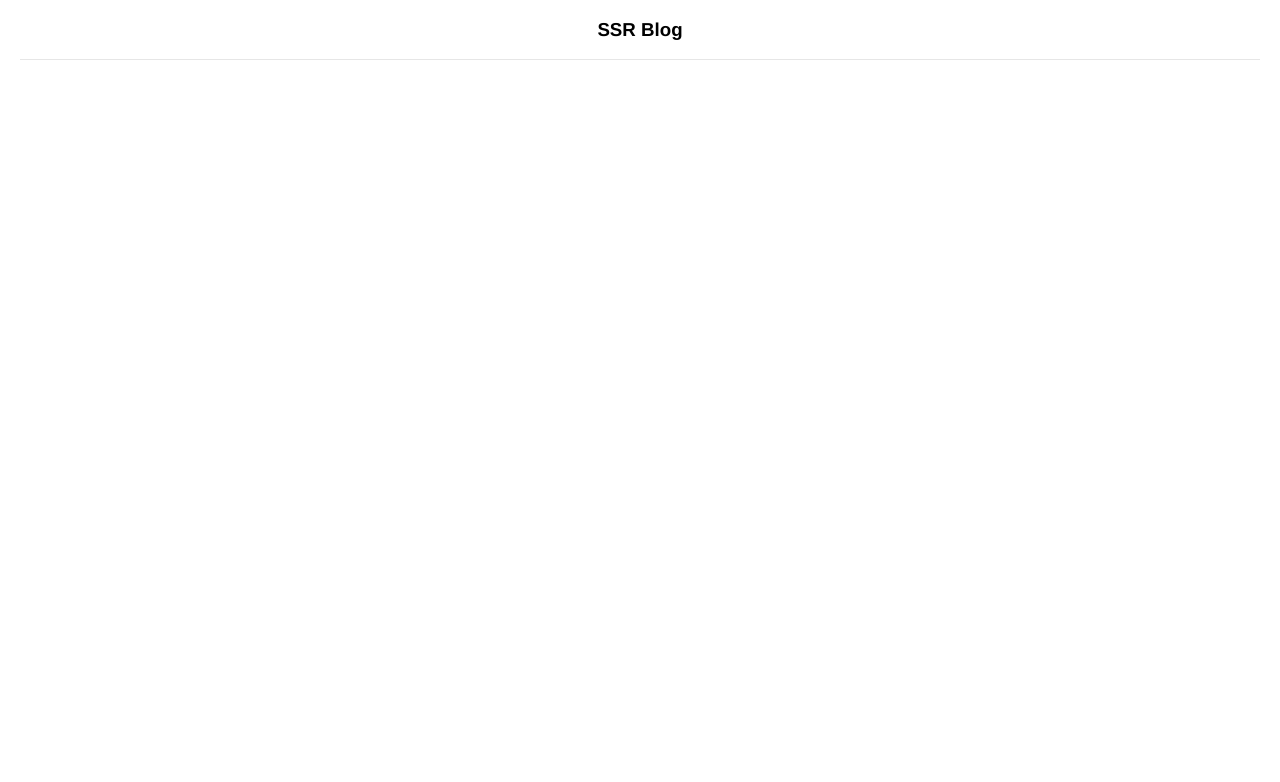
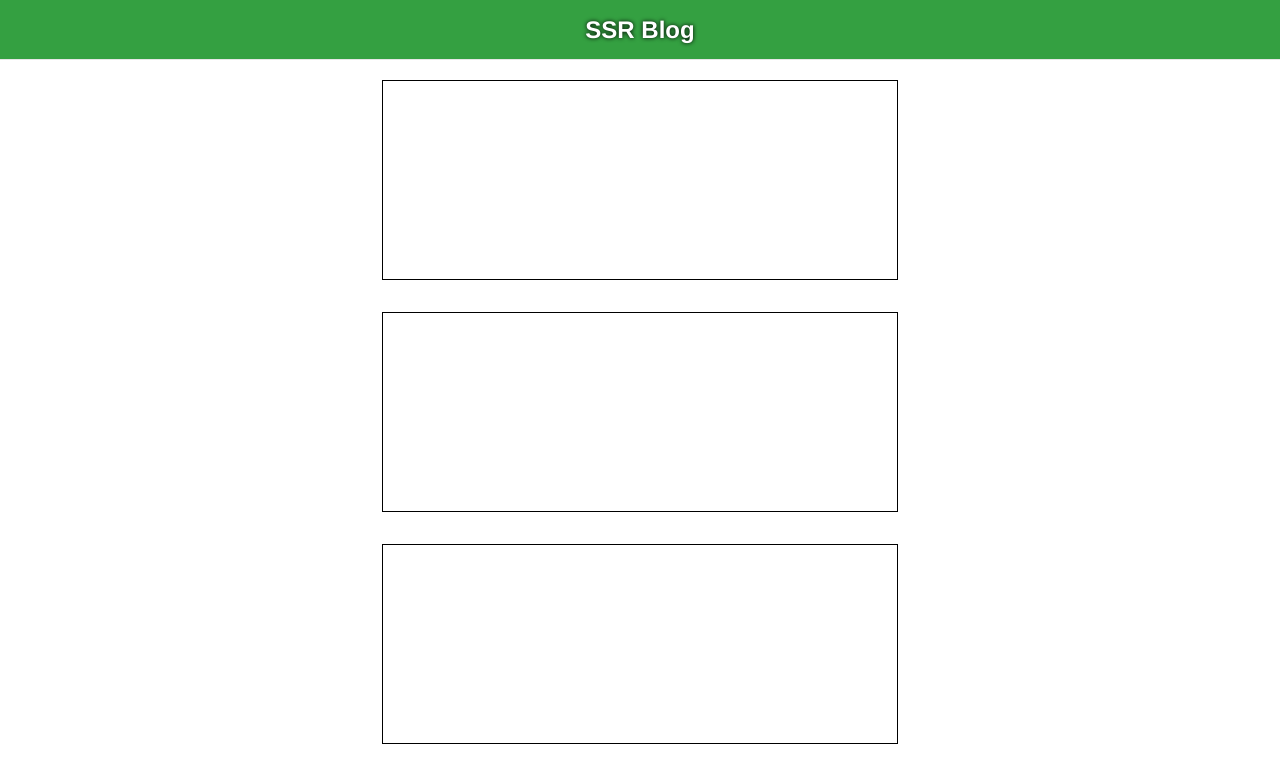
Before and after one commit to Belchenkov/nuxt-blog-wfm, a Nuxt app: page / in a window 1280 px wide. Shown: the top 782 px of the page. Built offline with nearby package versions, Linux system fonts and the light colour scheme.

Commit message:
Main Page

```diff
--- a/components/main/Navigation.vue
+++ b/components/main/Navigation.vue
@@ -17,5 +17,8 @@
     justify-content: center;
     height: 100%;
     border-bottom: 1px solid #e6e6e6;
+    background: #34a041;
+    color: #fff;
+    text-shadow: 0 0 4px #000;
   }
 </style>
--- /dev/null
+++ b/components/main/Post.vue
@@ -0,0 +1,20 @@
+<template>
+    <article class="post">
+
+    </article>
+</template>
+
+<script>
+
+    export default {
+
+    }
+</script>
+
+<style lang="scss" scoped>
+  .post {
+    height: 200px;
+    border: 1px solid black;
+    margin-bottom: 2rem;
+  }
+</style>
--- a/layouts/default.vue
+++ b/layouts/default.vue
@@ -1,13 +1,15 @@
 <template>
-  <el-container>
+  <div>
     <el-header>
       <app-navigation />
     </el-header>
-    <el-main>
-      <nuxt />
-    </el-main>
-    <el-footer />
-  </el-container>
+    <el-container>
+      <el-main>
+        <nuxt />
+      </el-main>
+      <el-footer />
+    </el-container>
+  </div>
 </template>
 
 <script>
@@ -20,6 +22,8 @@
   }
 </script>
 
-<style>
-
+<style lang="scss" scoped>
+  header {
+    padding: 0;
+  }
 </style>
--- a/pages/index.vue
+++ b/pages/index.vue
@@ -1,13 +1,23 @@
 <template>
-  <div>
-
-  </div>
+  <el-row type="flex" justify="center">
+    <el-col :xs="24" :sm="18" :md="12" :lg="10">
+      <app-post
+        v-for="post in 3"
+        :key="post"
+      />
+    </el-col>
+  </el-row>
 </template>
 
 <script>
+import AppPost from '@/components/main/Post';
 
 export default {
+  head: {
+    title: 'Главная'
+  },
   components: {
+    AppPost
   }
 }
 </script>
```
